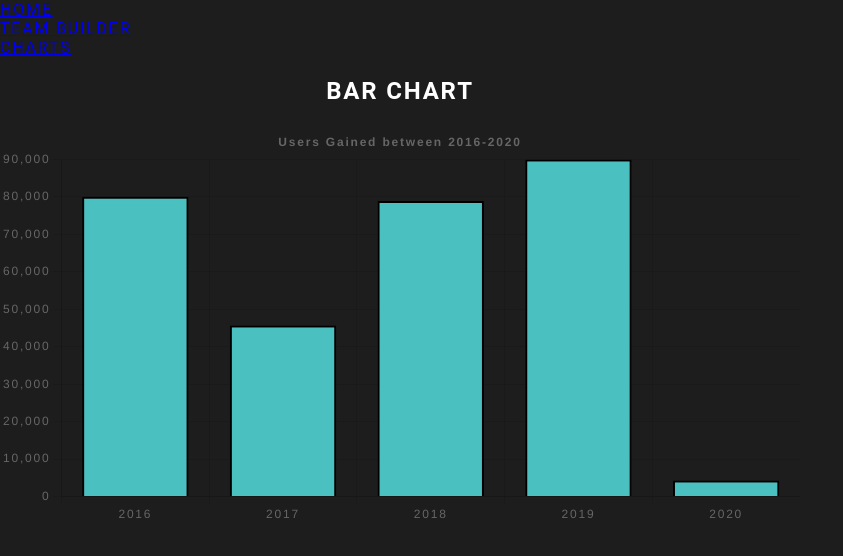
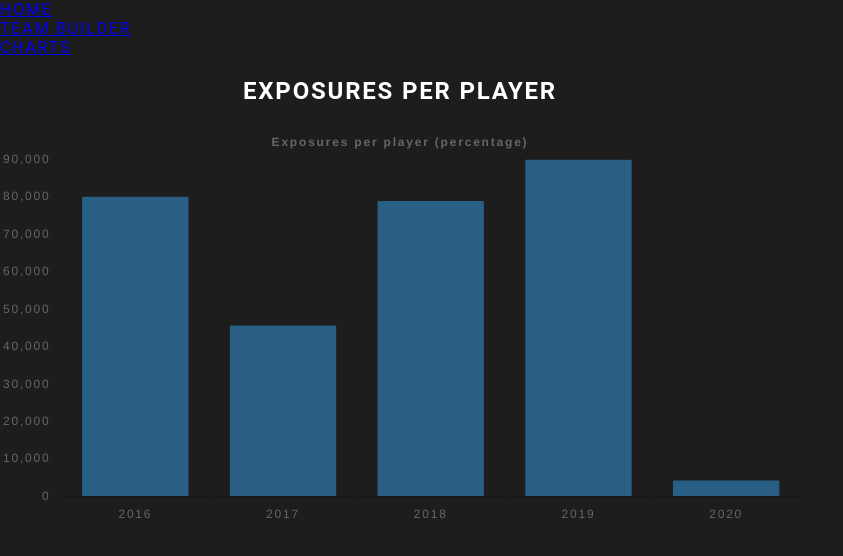
Before and after one commit to jtpank/dk-builder, a React (Create React App) app in the folder dk-app/: page /charts in a window 1280 px wide. Shown: the top 556 px of the page, without its empty margins (0-843 px from the left). Built offline with nearby package versions, Linux system fonts and the light colour scheme.

Commit message:
charts...still struggling

```diff
--- a/dk-app/src/components/BarChart.js
+++ b/dk-app/src/components/BarChart.js
@@ -2,14 +2,14 @@ import { Bar } from "react-chartjs-2";
 export const BarChart = ({ chartData }) => {
   return (
     <div className="chart-container">
-      <h2 style={{ textAlign: "center" }}>Bar Chart</h2>
+      <h2 style={{ textAlign: "center" }}>Exposures per player</h2>
       <Bar
         data={chartData}
         options={{
           plugins: {
             title: {
               display: true,
-              text: "Users Gained between 2016-2020"
+              text: "Exposures per player (percentage)"
             },
             legend: {
               display: false
--- a/dk-app/src/routes/Charts.js
+++ b/dk-app/src/routes/Charts.js
@@ -19,11 +19,6 @@ class Charts extends React.Component {
             {
                 label: "Users Gained ",
                 data: Data.map((data) => data.userGain),
-                backgroundColor: [
-                "rgba(75,192,192,1)",
-                ],
-                borderColor: "black",
-                borderWidth: 2
             }
             ]
         }
```
